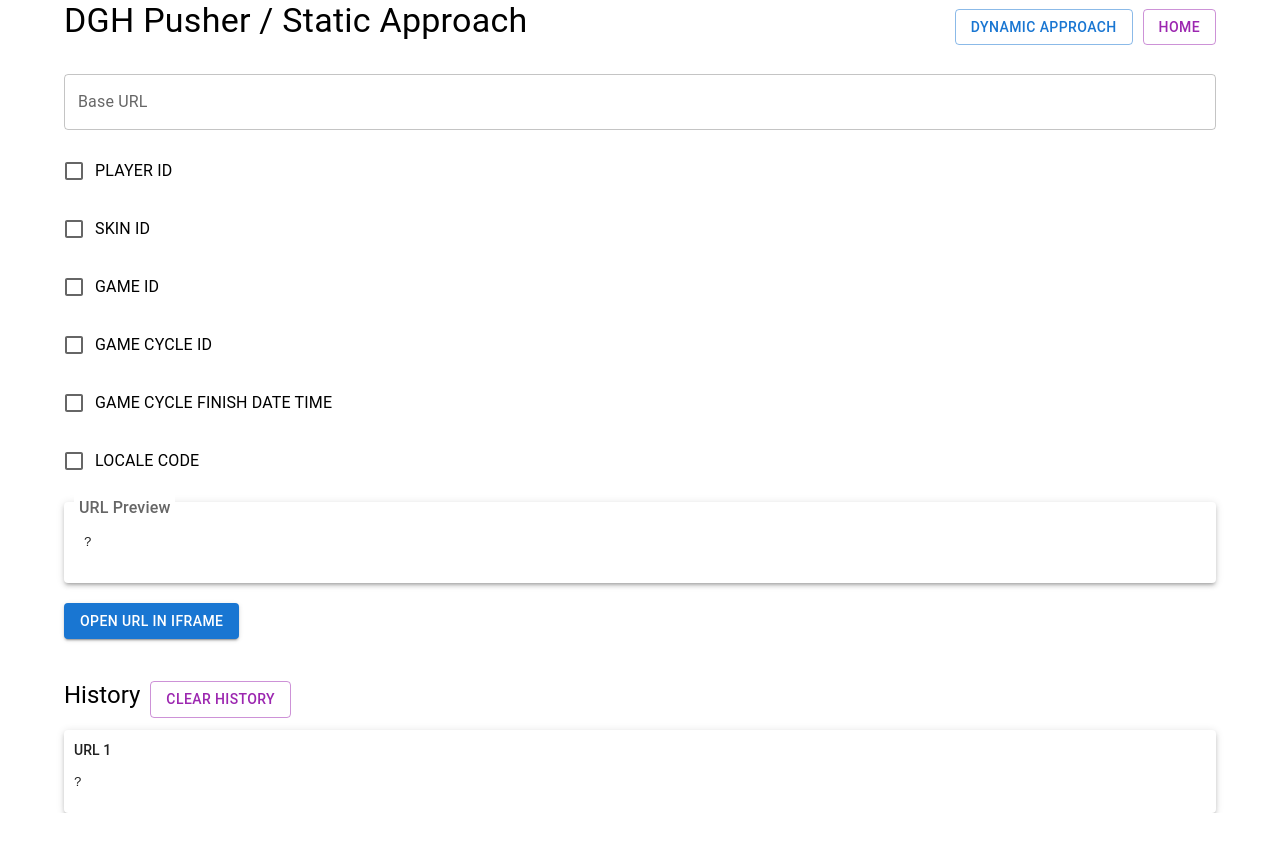
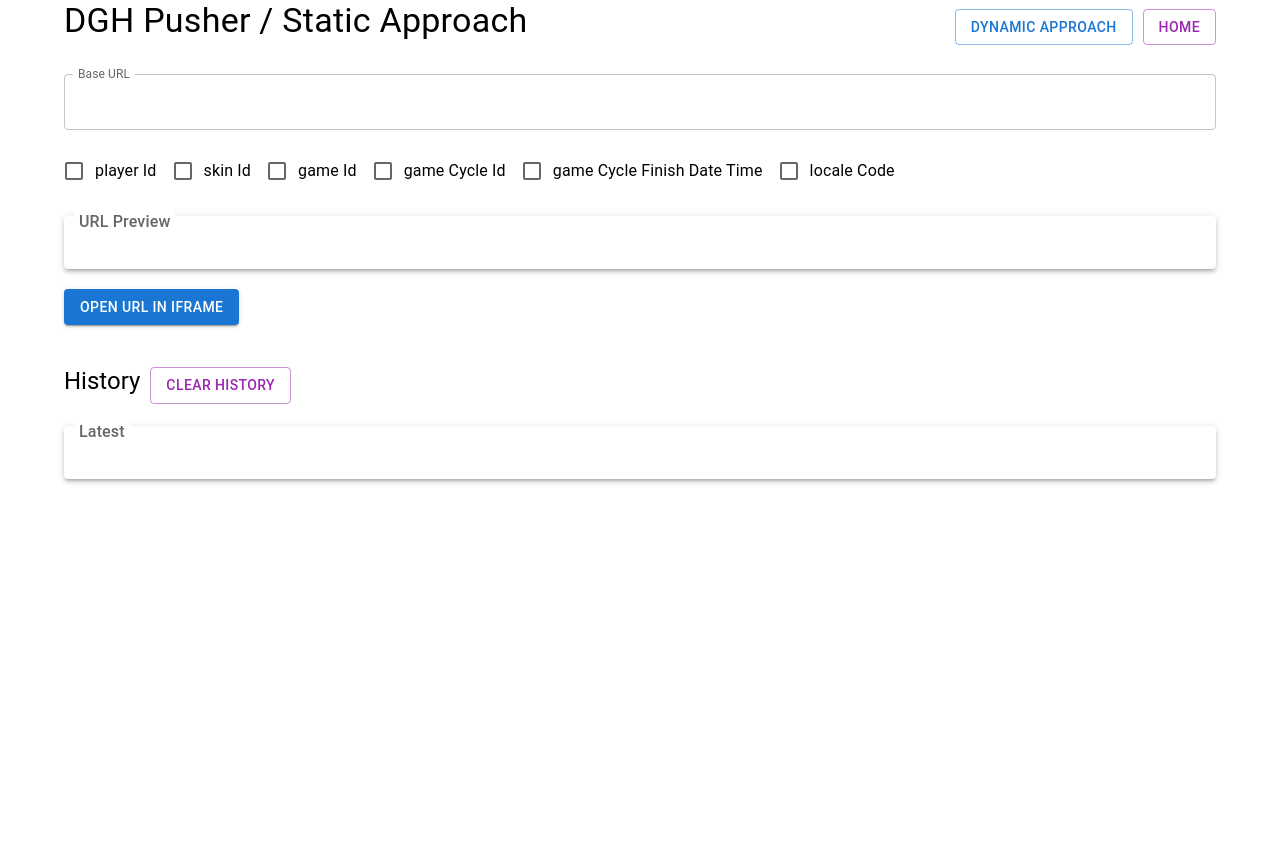
Before and after one commit to yuraak/pusher-render, a React (Create React App) app: page /static in a window 1280 px wide. Both pictures are taken after a click on the button "OPEN URL IN IFRAME". Shown: the top 852 px of the page. Before the commit the page ends 813 px from the top, so only its background shows below. Built offline with nearby package versions, Linux system fonts and the light colour scheme.

Commit message:
changing static component to match the previous non-render design and functionality

```diff
--- a/src/components/static/DGHStaticMain.js
+++ b/src/components/static/DGHStaticMain.js
@@ -1,76 +1,86 @@
-import React, { useState, useEffect } from 'react';
-import { Stack, Container, Typography, TextField, Checkbox, FormControlLabel, Paper, Box, Button, Grid } from '@mui/material';
+import React, { useState, useEffect, useCallback } from 'react';
+import { Container, Typography, TextField, Checkbox, FormControlLabel, Paper, Box, Stack, Button, Grid } from '@mui/material';
 import { Link } from 'react-router-dom';
-import queryString from 'query-string';
 
 const DGHStaticMain = () => {
     const [baseUrl, setBaseUrl] = useState('');
-    const [selectedParams, setSelectedParams] = useState({
+    const [selectedParameters, setSelectedParameters] = useState({
         playerId: false,
         skinId: false,
         gameId: false,
         gameCycleId: false,
         gameCycleFinishDateTime: false,
-        localeCode: false,
+        localeCode: false
     });
-    const [paramValues, setParamValues] = useState({
+    const [parameterValues, setParameterValues] = useState({
         playerId: { name: '', value: '' },
         skinId: { name: '', value: '' },
         gameId: { name: '', value: '' },
         gameCycleId: { name: '', value: '' },
         gameCycleFinishDateTime: { name: '', value: '' },
-        localeCode: { name: '', value: '' },
+        localeCode: { name: '', value: '' }
     });
     const [urlPreview, setUrlPreview] = useState('');
     const [history, setHistory] = useState([]);
 
-    const handleBaseUrlChange = (e) => {
-        setBaseUrl(e.target.value);
+    useEffect(() => {
+        document.title = 'DGH PUSHER / static'; // Set tab title
+    }, []);
+
+    const handleBaseUrlChange = (e) => setBaseUrl(e.target.value);
+
+    const handleCheckboxChange = (e) => {
+        setSelectedParameters({
+            ...selectedParameters,
+            [e.target.name]: e.target.checked
+        });
     };
 
-    const handleCheckboxChange = (e) => {
-        const { name, checked } = e.target;
-        setSelectedParams((prev) => ({ ...prev, [name]: checked }));
+    const handleParameterChange = (e, key, type) => {
+        setParameterValues({
+            ...parameterValues,
+            [key]: {
+                ...parameterValues[key],
+                [type]: e.target.value
+            }
+        });
     };
 
-    const handleParamChange = (e, param, field) => {
-        const { value } = e.target;
-        setParamValues((prev) => ({
-            ...prev,
-            [param]: {
-                ...prev[param],
-                [field]: value,
-            },
-        }));
+    const updateUrlPreview = useCallback(() => {
+        const [urlWithoutQuery, query] = baseUrl.split('?');
+        const existingParams = new URLSearchParams(query);
+        const params = new URLSearchParams(existingParams);
+
+        for (const key in selectedParameters) {
+            if (selectedParameters[key]) {
+                const name = parameterValues[key].name || key;
+                const value = parameterValues[key].value || '';
+                params.set(name, value);
+            }
+        }
+
+        const queryStringified = params.toString();
+        const finalUrl = queryStringified ? `${urlWithoutQuery}?${queryStringified}` : urlWithoutQuery;
+        setUrlPreview(finalUrl);
+    }, [baseUrl, selectedParameters, parameterValues]);
+
+    useEffect(() => {
+        updateUrlPreview();
+    }, [updateUrlPreview]);
+
+    const handleOpenIframe = () => {
+        const iframe = document.createElement('iframe');
+        iframe.src = urlPreview;
+        iframe.style.width = '100%';
+        iframe.style.height = '600px';
+        iframe.style.border = 'none';
+        const iframeContainer = document.getElementById('iframe-container');
+        iframeContainer.innerHTML = '';
+        iframeContainer.appendChild(iframe);
+        setHistory((prev) => [urlPreview, ...prev.slice(0, 9)]);
     };
 
-    useEffect(() => {
-        const queryParams = {};
-        Object.keys(selectedParams).forEach((param) => {
-            if (selectedParams[param]) {
-                const paramName = paramValues[param].name || param;
-                const paramValue = paramValues[param].value;
-                queryParams[paramName] = paramValue;
-            }
-        });
-
-        const queryStringified = queryString.stringify(queryParams);
-        const completeUrl = baseUrl.includes('?')
-            ? `${baseUrl}&${queryStringified}`
-            : `${baseUrl}?${queryStringified}`;
-        setUrlPreview(completeUrl);
-    }, [baseUrl, selectedParams, paramValues]);
-
-    const openUrlInIframe = () => {
-        if (urlPreview) {
-            window.open(urlPreview, '_blank', 'noopener,noreferrer');
-            setHistory((prev) => [urlPreview, ...prev.slice(0, 9)]);
-        }
-    };
-
-    const clearHistory = () => {
-        setHistory([]);
-    };
+    const clearHistory = () => setHistory([]);
 
     return (
         <Container>
@@ -87,62 +97,70 @@ const DGHStaticMain = () => {
             </Box>
             <TextField
                 label="Base URL"
+                name="baseUrl"
+                onChange={handleBaseUrlChange}
                 value={baseUrl}
-                onChange={handleBaseUrlChange}
                 variant="outlined"
                 fullWidth
+                InputLabelProps={{ shrink: true }}
                 style={{ marginBottom: '20px' }}
             />
-            <Grid container spacing={2}>
-                {Object.keys(selectedParams).map((param) => (
-                    <React.Fragment key={param}>
-                        <Grid item xs={12}>
+            <Box style={{ marginBottom: '20px' }}>
+                {Object.keys(selectedParameters).map((param) => (
                     <FormControlLabel
+                        key={param}
                         control={
                             <Checkbox
-                                        checked={selectedParams[param]}
+                                checked={selectedParameters[param]}
                                 onChange={handleCheckboxChange}
                                 name={param}
+                                color="primary"
                             />
                         }
-                                label={param.replace(/([A-Z])/g, ' $1').toUpperCase()}
+                        label={param.replace(/([A-Z])/g, ' $1').trim()}  // Format label for readability
+                    />
+                ))}
+            </Box>
+            <Grid container spacing={2} style={{ marginBottom: '20px' }}>
+                {Object.keys(selectedParameters).map((key) => (
+                    selectedParameters[key] && (
+                        <React.Fragment key={key}>
+                            <Grid item xs={12} md={6}>
+                                <TextField
+                                    label={`Parameter Name for ${key}`}
+                                    value={parameterValues[key].name}
+                                    onChange={(e) => handleParameterChange(e, key, 'name')}
+                                    variant="outlined"
+                                    fullWidth
+                                    style={{ marginBottom: '10px' }}
                                 />
                             </Grid>
-                        {selectedParams[param] && (
-                            <>
-                                <Grid item xs={6}>
+                            <Grid item xs={12} md={6}>
                                 <TextField
-                                        label={`Parameter Name for ${param}`}
-                                        value={paramValues[param].name}
-                                        onChange={(e) => handleParamChange(e, param, 'name')}
+                                    label={`Value for ${key}`}
+                                    value={parameterValues[key].value}
+                                    onChange={(e) => handleParameterChange(e, key, 'value')}
                                     variant="outlined"
                                     fullWidth
+                                    style={{ marginBottom: '10px' }}
                                 />
                             </Grid>
-                                <Grid item xs={6}>
-                                    <TextField
-                                        label={`Value for ${param}`}
-                                        value={paramValues[param].value}
-                                        onChange={(e) => handleParamChange(e, param, 'value')}
-                                        variant="outlined"
-                                        fullWidth
-                                    />
-                                </Grid>
-                            </>
-                        )}
                         </React.Fragment>
+                    )
                 ))}
             </Grid>
-            <Paper elevation={3} style={{ padding: '20px', marginTop: '20px', position: 'relative' }}>
+            <Paper elevation={3} style={{ padding: '20px', marginBottom: '20px', position: 'relative' }}>
                 <Box position="absolute" top="-8px" left="10px" bgcolor="white" px="5px">
-                    <Typography variant="subtitle1" style={{ marginBottom: '-10px', fontWeight: 500, color: 'rgba(0, 0, 0, 0.6)' }}>
+                    <Typography variant="subtitle1" style={{ fontWeight: 500, color: 'rgba(0, 0, 0, 0.6)' }}>
                         URL Preview
                     </Typography>
                 </Box>
-                <pre style={{ whiteSpace: 'pre-wrap', wordWrap: 'break-word' }}>{urlPreview}</pre>
+                <pre style={{ whiteSpace: 'pre-wrap', wordWrap: 'break-word' }}>
+                    {urlPreview}
+                </pre>
             </Paper>
-            <Stack direction="row" spacing={2} style={{ marginTop: '20px' }}>
-                <Button variant="contained" color="primary" onClick={openUrlInIframe}>
+            <Stack direction="row" spacing={2}>
+                <Button variant="contained" color="primary" onClick={handleOpenIframe}>
                     Open URL in Iframe
                 </Button>
             </Stack>
@@ -153,11 +171,18 @@ const DGHStaticMain = () => {
                 </Button>
             </Box>
             {history.map((url, index) => (
-                <Paper elevation={3} key={index} style={{ padding: '10px', marginTop: '10px' }}>
-                    <Typography variant="subtitle2">{`URL ${index + 1}`}</Typography>
-                    <pre style={{ whiteSpace: 'pre-wrap', wordWrap: 'break-word' }}>{url}</pre>
+                <Paper elevation={3} key={index} style={{ padding: '20px', marginTop: '20px', position: 'relative' }}>
+                    <Box position="absolute" top="-8px" left="10px" bgcolor="white" px="5px">
+                        <Typography variant="subtitle1" style={{ fontWeight: 500, color: 'rgba(0, 0, 0, 0.6)' }}>
+                            {index === 0 ? 'Latest' : `URL ${index + 1}`}
+                        </Typography>
+                    </Box>
+                    <pre style={{ whiteSpace: 'pre-wrap', wordWrap: 'break-word' }}>
+                        {url}
+                    </pre>
                 </Paper>
             ))}
+            <div id="iframe-container" style={{ marginTop: '20px' }}></div>
         </Container>
     );
 };
```
Lines whose indentation alone changed are shown as unchanged.
